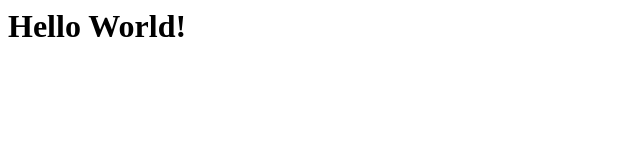
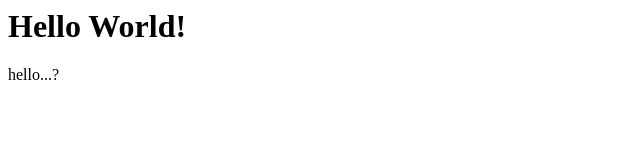
Before and after one commit to Hannah2re/GH-pages, a plain HTML site: page index.html in a window 1280 px wide. Shown: the full height of the page, 0-640 px from the left. Drawn offline with Linux system fonts and the light colour scheme.

Commit message:
Update index.html

```diff
--- a/index.html
+++ b/index.html
@@ -4,4 +4,5 @@
 
 <body>
     <h1>Hello World!</h1>
+    <p>hello...?</p>
 </body>
```
